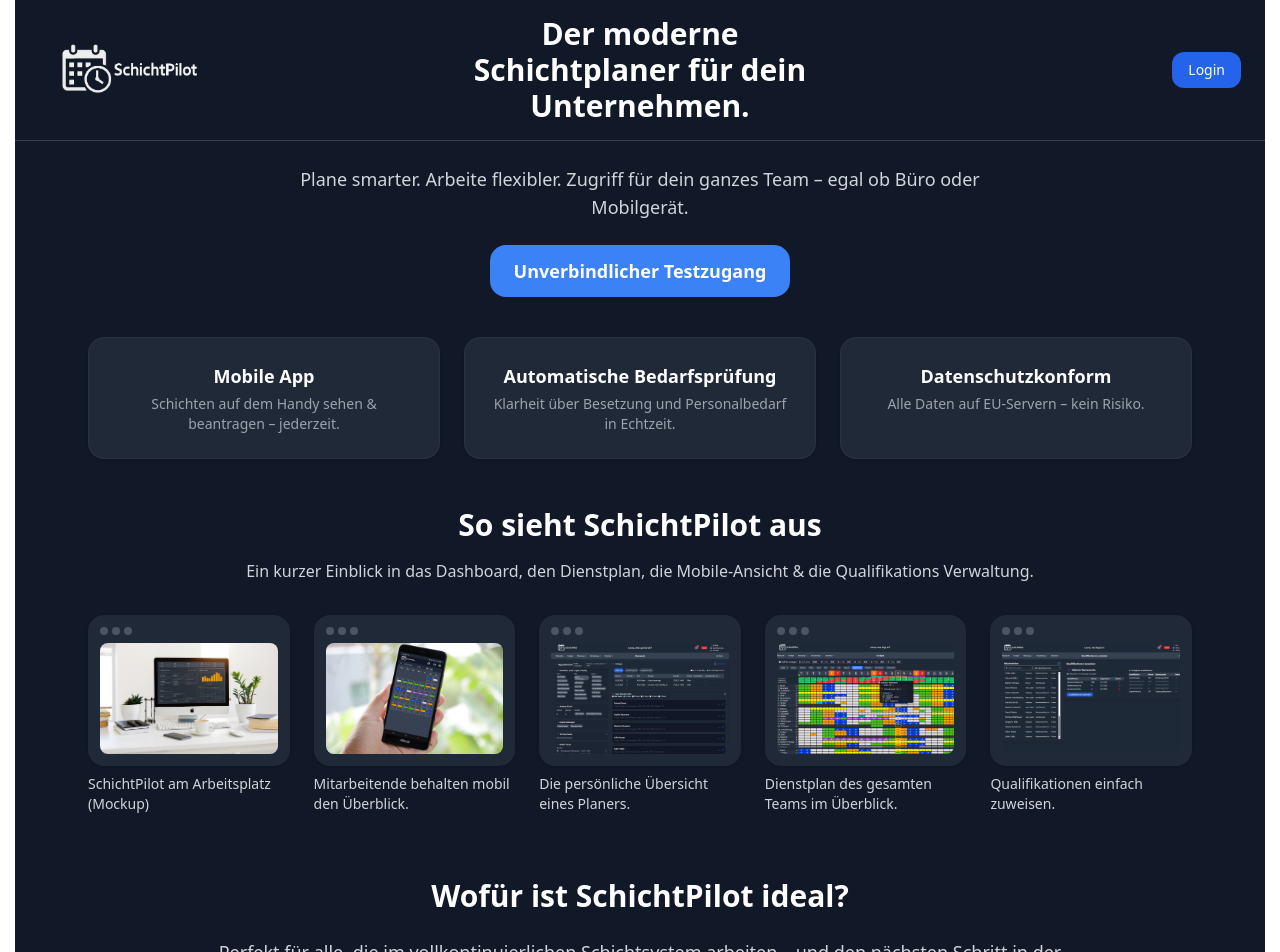
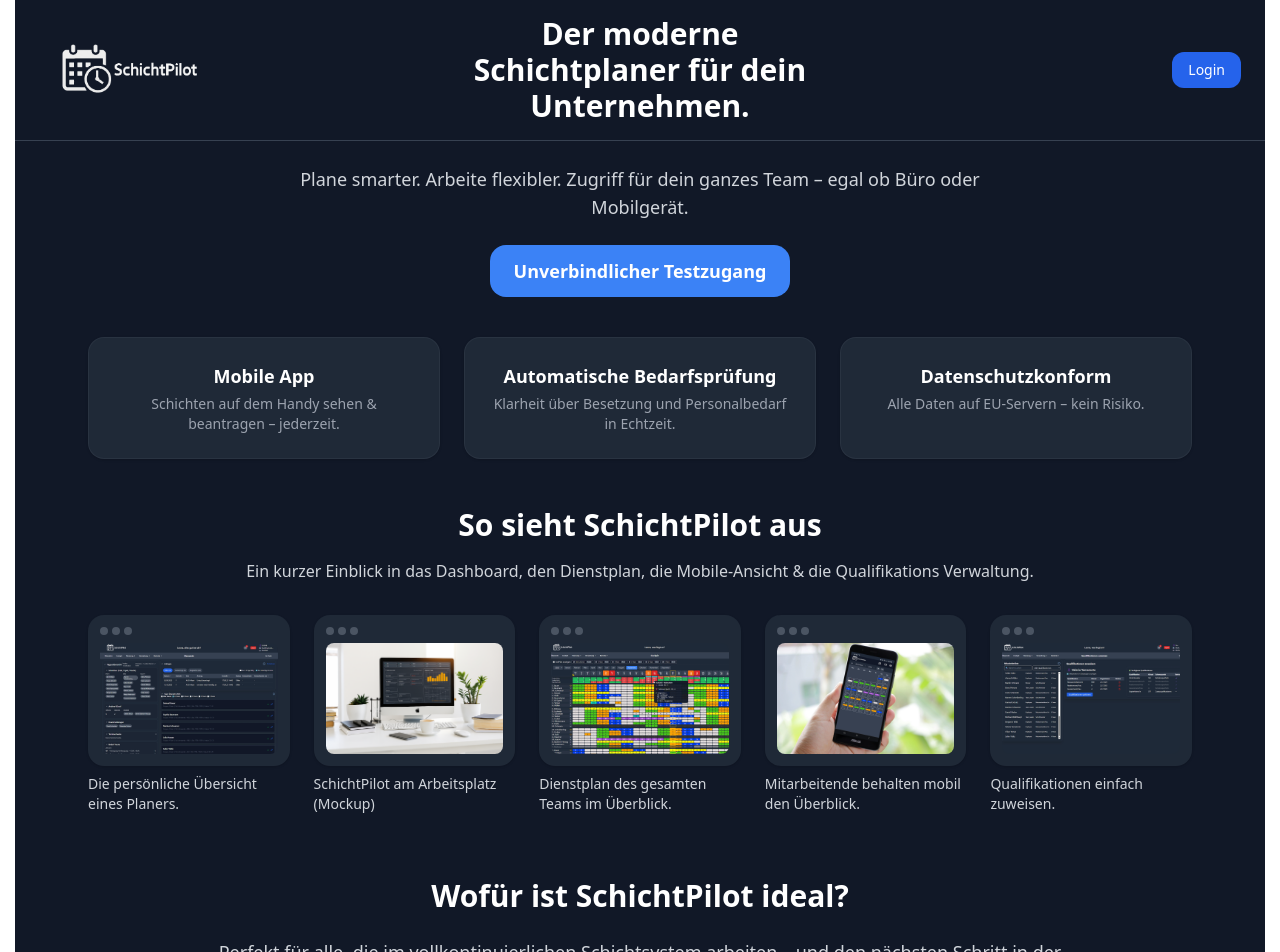
Before and after one commit to Rob3rtG3bau3r/schichtpilot, a React (Vite) app: page / in a window 1280 px wide. Shown: the top 952 px of the page. Built offline with nearby package versions, Linux system fonts and the light colour scheme.

Commit message:
kleine Bildverschiebung

```diff
--- a/src/pages/Home.jsx
+++ b/src/pages/Home.jsx
@@ -65,10 +65,10 @@
 
   // Lightbox
 const screens = [
+  { src: dash, alt: "Die persönliche Übersicht eines Planers." },
   { src: office, alt: "SchichtPilot am Arbeitsplatz (Mockup)" },
+  { src: kampf, alt: "Dienstplan des gesamten Teams im Überblick." },
   { src: mobile, alt: "Mitarbeitende behalten mobil den Überblick." },
-  { src: dash, alt: "Die persönliche Übersicht eines Planers." },
-  { src: kampf, alt: "Dienstplan des gesamten Teams im Überblick." },
   { src: quali, alt: "Qualifikationen einfach zuweisen." },
 ];
 
```
